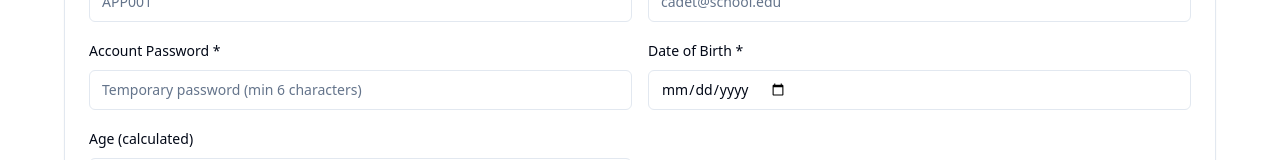
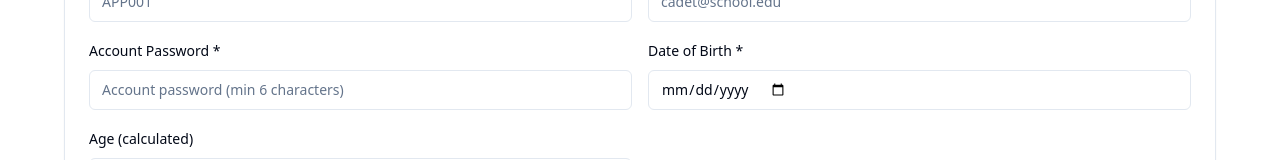
Before and after one commit to Sahas-Pathirana/platoon-pulse, a React (Vite) app: page /cadet-register in a window 1280 px wide. Shown: the part 435-595 px from the top of the page. Built offline with nearby package versions, Linux system fonts and the light colour scheme.

Commit message:
Refactor: Change "temporary password" to "account password"

```diff
--- a/src/components/CadetRegistrationForm.tsx
+++ b/src/components/CadetRegistrationForm.tsx
@@ -483,7 +483,7 @@ export const CadetRegistrationForm = ({
 
                 <div className="space-y-2">
                   <Label htmlFor="password">Account Password *</Label>
-                  <Input id="password" type="password" minLength={6} value={formData.password} onChange={e => updateFormData('password', e.target.value)} placeholder="Temporary password (min 6 characters)" required />
+                  <Input id="password" type="password" minLength={6} value={formData.password} onChange={e => updateFormData('password', e.target.value)} placeholder="Account password (min 6 characters)" required />
                 </div>
 
                 <div className="space-y-2">
```
